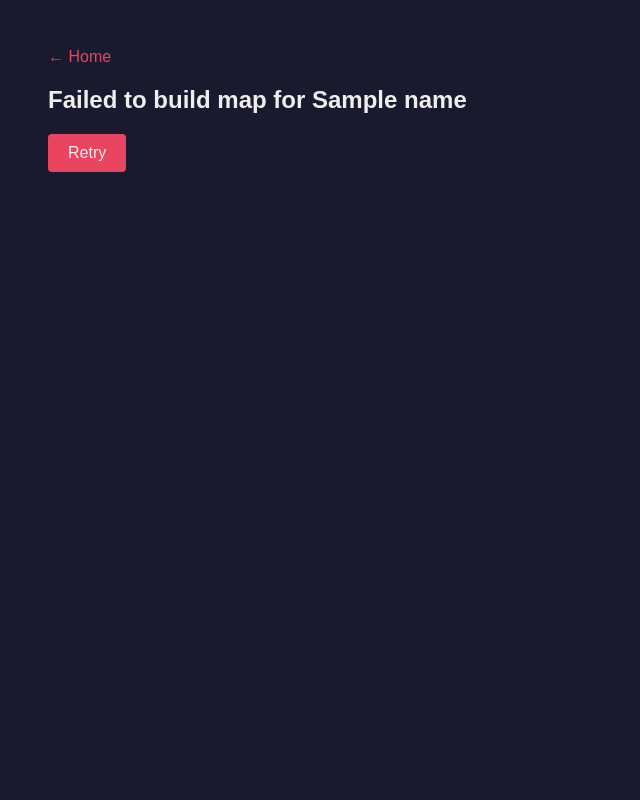
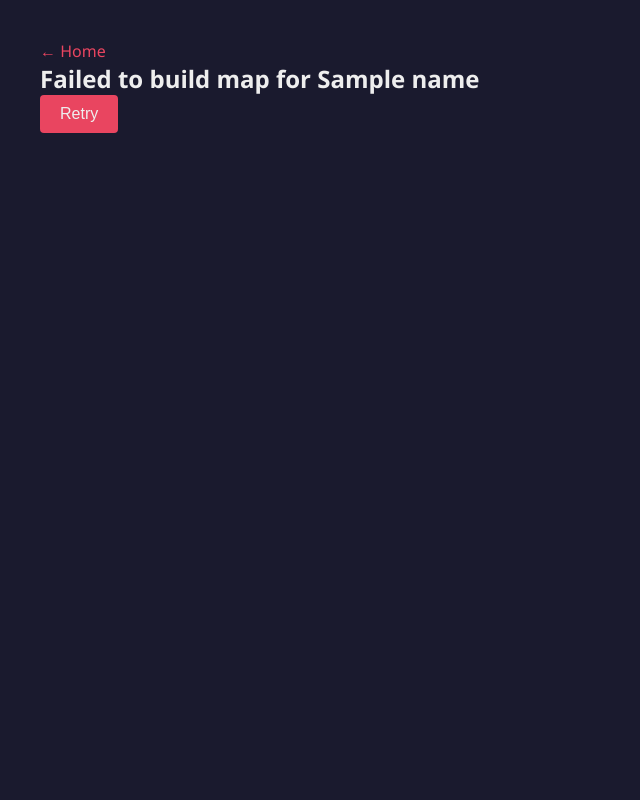
Before and after one commit to mcpolandm/pyweathermap, a Flask app: template pyweathermap/templates/error.html in a window 1280 px wide. Shown: the whole page, without its empty margins (0-640 px from the left). Run offline with Flask 3, Linux system fonts and the light colour scheme; the template is opened without the code that fills it: most values are stand-ins (such as "Sample title", 1, 10 or a date in 2020).

Commit message:
Add base.html default styling

```diff
--- /dev/null
+++ b/pyweathermap/templates/base.html
@@ -0,0 +1,20 @@
+<style>
+  * { box-sizing: border-box; margin: 0; padding: 0; }
+  body {
+    background: #1a1a2e;
+    color: #eee;
+    font-family: 'Segoe UI', system-ui, sans-serif;
+    min-height: 100vh;
+  }
+  .home-link {
+    color: #e94560;
+    text-decoration: none;
+  }
+  .home-link:hover {
+    text-decoration: underline;
+  }
+  @keyframes pulse {
+    0%,100% { opacity: 1; }
+    50% { opacity: 0.3; }
+  }
+</style>
--- a/pyweathermap/templates/error.html
+++ b/pyweathermap/templates/error.html
@@ -1,11 +1,29 @@
 <!DOCTYPE html>
 <html>
-<head><a href="/" style="color:#e94560; text-decoration:none;">← Home</a><meta charset="utf-8"><title>Map failed</title></head>
-<body style="background:#1a1a2e;color:#eee;font-family:sans-serif;padding:40px;">
+<head>
+  <meta charset="utf-8">
+  <title>Map failed</title>
+  {% include "base.html" %}
+  <style>
+    body { padding: 40px; }
+    .error-message { color: #e94560; white-space: pre-wrap; }
+    .retry-button {
+      background: #e94560;
+      color: #eee;
+      border: none;
+      padding: 10px 20px;
+      border-radius: 4px;
+      font-size: 1em;
+      cursor: pointer;
+    }
+  </style>
+</head>
+<body>
+  <a href="/" class="home-link">← Home</a>
   <h2>Failed to build map for {{ name }}</h2>
-  <pre style="color:#e94560;white-space:pre-wrap;">{{ error }}</pre>
+  <pre class="error-message">{{ error }}</pre>
   <form action="{{ retry_url }}" method="post">
-    <button type="submit" style="background:#e94560;color:#eee;border:none;padding:10px 20px;border-radius:4px;font-size:1em;cursor:pointer;">Retry</button>
+    <button type="submit" class="retry-button">Retry</button>
   </form>
 </body>
 </html>
```
Also changed, not shown: pyweathermap/templates/index.html (+1 -8 lines), pyweathermap/templates/loading.html (+1 -14 lines), pyweathermap/templates/map.html (+1 -18 lines).
